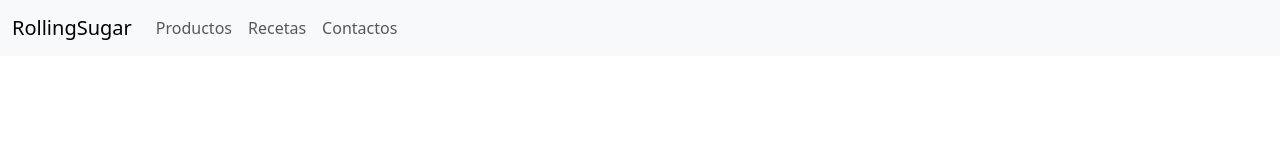
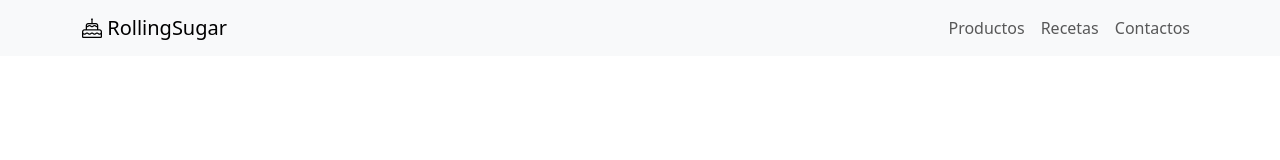
Before and after one commit to ximebarrientos/BlogRecetasCocina, a plain HTML site: page index.html in a window 1280 px wide. Drawn offline with nearby package versions, Linux system fonts and the light colour scheme.

Commit message:
agregamos icono y estilizamos el nav

```diff
--- a/css/style.css
+++ b/css/style.css
@@ -0,0 +1 @@
+@import url("https://cdn.jsdelivr.net/npm/bootstrap-icons@1.11.3/font/bootstrap-icons.min.css");
--- a/index.html
+++ b/index.html
@@ -13,13 +13,13 @@
 <body>
     <header>
         <nav class="navbar navbar-expand-lg bg-body-tertiary">
-            <div class="container-fluid">
-              <a class="navbar-brand" href="index.html">RollingSugar</a>
+            <div class="container">
+              <a class="navbar-brand" href="index.html"><i class="bi bi-cake"></i> RollingSugar</a>
               <button class="navbar-toggler" type="button" data-bs-toggle="collapse" data-bs-target="#navbarSupportedContent" aria-controls="navbarSupportedContent" aria-expanded="false" aria-label="Toggle navigation">
                 <span class="navbar-toggler-icon"></span>
               </button>
               <div class="collapse navbar-collapse" id="navbarSupportedContent">
-                <ul class="navbar-nav me-auto mb-2 mb-lg-0">
+                <ul class="navbar-nav ms-auto mb-2 mb-lg-0">
                   <li class="nav-item">
                     <a class="nav-link" href="./pages/error404.html">Productos</a>
                   </li>
```
